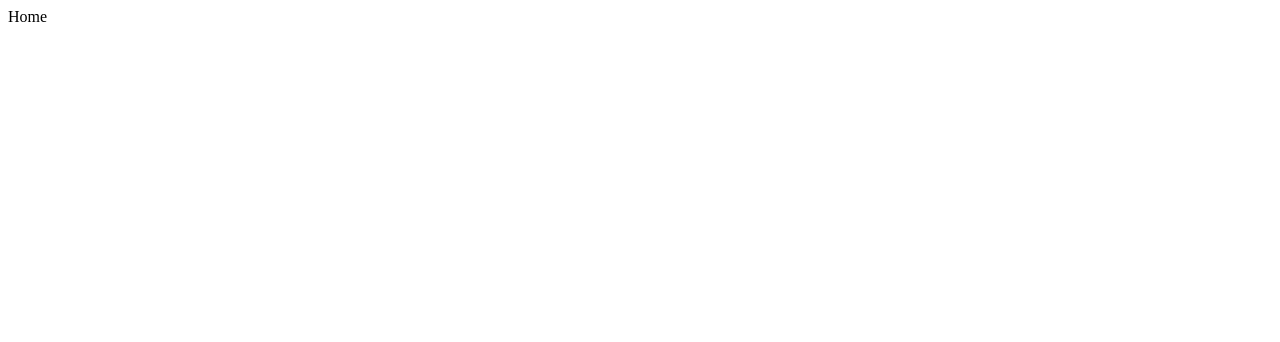
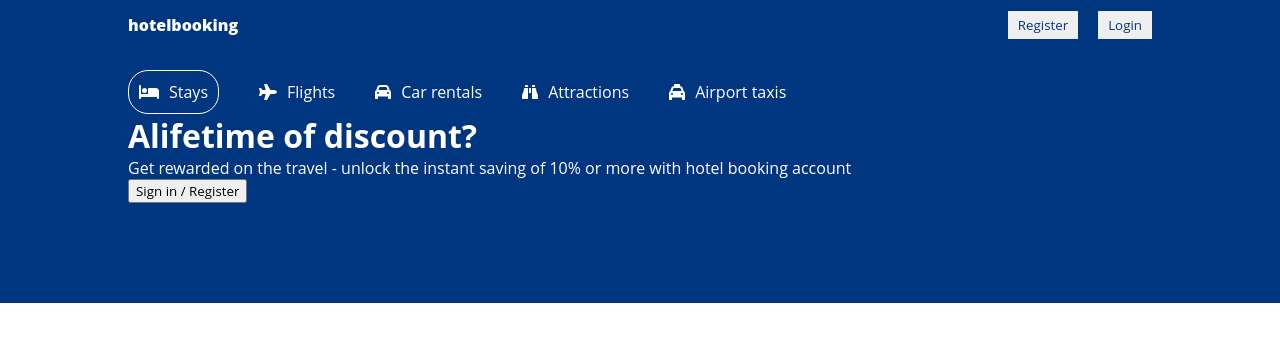
Before and after one commit to prashant2071/hotelbooking-client, a React (Create React App) app: page / in a window 1280 px wide. Shown: the top 342 px of the page. Built offline with nearby package versions, Linux system fonts and the light colour scheme.

Commit message:
header component added

```diff
--- a/package.json
+++ b/package.json
@@ -3,6 +3,10 @@
   "version": "0.1.0",
   "private": true,
   "dependencies": {
+    "@fortawesome/fontawesome-svg-core": "^6.4.0",
+    "@fortawesome/free-regular-svg-icons": "^6.4.0",
+    "@fortawesome/free-solid-svg-icons": "^6.4.0",
+    "@fortawesome/react-fontawesome": "^0.2.0",
     "@testing-library/jest-dom": "^5.16.5",
     "@testing-library/react": "^13.4.0",
     "@testing-library/user-event": "^13.5.0",
--- a/public/index.html
+++ b/public/index.html
@@ -15,29 +15,17 @@
       user's mobile device or desktop. See https://developers.google.com/web/fundamentals/web-app-manifest/
     -->
     <link rel="manifest" href="%PUBLIC_URL%/manifest.json" />
-    <!--
-      Notice the use of %PUBLIC_URL% in the tags above.
-      It will be replaced with the URL of the `public` folder during the build.
-      Only files inside the `public` folder can be referenced from the HTML.
-
-      Unlike "/favicon.ico" or "favicon.ico", "%PUBLIC_URL%/favicon.ico" will
-      work correctly both with client-side routing and a non-root public URL.
-      Learn how to configure a non-root public URL by running `npm run build`.
-    -->
+    <style>
+      * {
+        font-family: "Open Sans", sans-serif;
+        margin: 0;
+      }
+    </style>
     <title>React App</title>
   </head>
   <body>
     <noscript>You need to enable JavaScript to run this app.</noscript>
     <div id="root"></div>
-    <!--
-      This HTML file is a template.
-      If you open it directly in the browser, you will see an empty page.
 
-      You can add webfonts, meta tags, or analytics to this file.
-      The build step will place the bundled scripts into the <body> tag.
-
-      To begin the development, run `npm start` or `yarn start`.
-      To create a production bundle, use `npm run build` or `yarn build`.
-    -->
   </body>
 </html>
--- a/src/App.js
+++ b/src/App.js
@@ -1,13 +1,16 @@
 import React from "react";
 import {BrowserRouter,Route,Routes} from "react-router-dom";
 import Home from "./pages/home/Home";
+import List from "./pages/list/List";
+import Hotel from "./pages/hotel/Hotel";
 
 function App() {
   return (
     <BrowserRouter>
     <Routes>
-      <Route path="/" element={<Home/>}>
-      </Route>
+      <Route path="/" element={<Home/>}/>
+      <Route path="/hotels" element={<List/>}/>
+      <Route path="/hotels/:id" element={<Hotel/>}/>
     </Routes>
     </BrowserRouter>
   );
--- /dev/null
+++ b/src/components/header/Header.jsx
@@ -0,0 +1,41 @@
+import "./header.css"
+import { FontAwesomeIcon } from '@fortawesome/react-fontawesome'
+import { faBed, faBinoculars, faCar, faPlane, faTaxi } from '@fortawesome/free-solid-svg-icons'
+const Header = () => {
+  return (
+    <div className='header'>
+      <div className="headerContainer">
+        <div className="headerList">
+            <div className="headerListItem active">
+            <FontAwesomeIcon icon={faBed} />
+            <span>Stays</span>
+            </div>
+            <div className="headerListItem">
+            <FontAwesomeIcon icon={faPlane} />
+            <span>Flights</span>
+          </div>
+          <div className="headerListItem">
+            <FontAwesomeIcon icon={faCar} />
+            <span>Car rentals</span>
+          </div>
+          <div className="headerListItem">
+            <FontAwesomeIcon icon={faBinoculars} />
+            <span>Attractions</span>
+          </div>
+          <div className="headerListItem">
+            <FontAwesomeIcon icon={faTaxi} />
+            <span>Airport taxis</span>
+          </div>
+        </div>
+        <h1 className="headerTitle">Alifetime of discount?</h1>
+        <p className="headerDescription">
+          Get rewarded on the travel - unlock the instant saving of 10% or
+          more with hotel booking  account
+        </p>
+        <button className="headerBtn">Sign in / Register</button>
+      </div>
+    </div>
+  )
+}
+
+export default Header
--- /dev/null
+++ b/src/components/header/header.css
@@ -0,0 +1,26 @@
+.header{
+    background-color: #003580;
+    color:white;
+    display: flex;
+    justify-content: center;
+}
+.headerContainer{
+    width: 100%;
+    max-width: 1024px;
+    margin: 20px 0px 100px 0px;
+}
+.headerList{
+    display: flex;
+    gap: 40px;
+}
+.headerListItem{
+    display: flex;
+    align-items: center;
+    gap: 10px;
+
+}
+.headerListItem.active{
+    border:1px solid white;
+    padding:10px;
+    border-radius: 20px;
+}
--- /dev/null
+++ b/src/components/navbar/Navbar.jsx
@@ -0,0 +1,18 @@
+import './navbar.css'
+
+const Navbar = () => {
+  return (
+    <div className='navbar'>
+        <div className='navContainer'>
+            <span className='logo'> hotelbooking</span>
+            <div className="navItems">
+                <button className="navButton">Register</button>
+                <button className="navButton">Login</button>
+            </div>
+        </div>
+
+    </div>
+  )
+}
+
+export default Navbar
--- /dev/null
+++ b/src/components/navbar/navbar.css
@@ -0,0 +1,27 @@
+.navbar{
+    height: 50px;
+    background-color: #003580;
+    display: flex;
+    justify-content: center;
+  }
+  .navContainer{
+    width: 100%;
+    max-width: 1024px;
+    color: white;
+    display: flex;
+    align-items: center;
+    justify-content: space-between;
+  }
+
+  .logo{
+    font-weight: 800;
+    font-style:inherit;
+  }
+
+.navButton{
+  margin-left: 20px;
+  border: none;
+  padding: 5px 10px;
+  cursor: pointer;
+  color: #003580;
+}
--- a/src/pages/home/Home.jsx
+++ b/src/pages/home/Home.jsx
@@ -1,8 +1,13 @@
-import React from 'react'
+import Header from "../../components/header/Header"
+import Navbar from "../../components/navbar/Navbar"
+import './home.css'
 
 const Home = () => {
   return (
-    <div>Home</div>
+    <div>
+        <Navbar/>
+        <Header/>
+    </div>
   )
 }
 
--- /dev/null
+++ b/src/pages/hotel/Hotel.jsx
@@ -0,0 +1,9 @@
+import React from 'react'
+
+const Hotel = () => {
+  return (
+    <div>Hotel</div>
+  )
+}
+
+export default Hotel
--- /dev/null
+++ b/src/pages/list/List.jsx
@@ -0,0 +1,9 @@
+import React from 'react'
+
+const List = () => {
+  return (
+    <div>List</div>
+  )
+}
+
+export default List
```
Also changed, not shown: src/pages/home/home.css (added), 1 other file (tests, documents, lock files or other folders).
